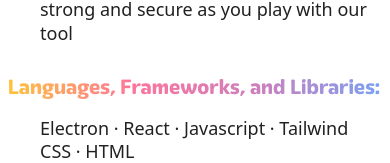
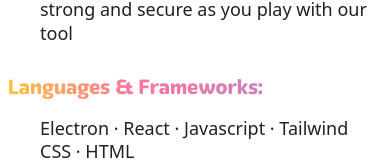
Before and after one commit to zackwalton/personal-site, a Next.js app: page /projects/bitpass in a window 390 px wide. Shown: the part 485-648 px from the top of the page. Built offline with nearby package versions, Linux system fonts and the light colour scheme.

Commit message:
Added static page generation on build time

```diff
--- a/app/projects/[slug]/page.tsx
+++ b/app/projects/[slug]/page.tsx
@@ -9,6 +9,12 @@
     params: {
         slug: string
     }
+}
+
+export async function generateStaticParams() {
+    return Object.values(projects).map((project: any) => ({
+        params: { slug: project.slug },
+    }))
 }
 
 export async function generateMetadata({ params }: Props): Promise<Metadata> {
@@ -49,8 +55,10 @@
             {features}
         </ul>
 
-        <p className={"light-accent dark:dark-accent font-eigerdals mt-7 text-xl mb-4"}>
-            Languages, Frameworks, and Libraries:</p>
+        <p className={"hidden md:block light-accent dark:dark-accent font-eigerdals mt-7 text-xl mb-4"}>
+            Languages, Frameworks, & Libraries:</p>
+        <p className={"block md:hidden light-accent dark:dark-accent font-eigerdals mt-7 text-xl mb-4"}>
+            Languages & Frameworks:</p>
         <p className={"pl-8"}>{technologies}</p>
         <div className={"mt-14"}>Connect with me!<SocialLinks className={"mt-4 pb-4 pl-6"} /></div>
     </div>
```
